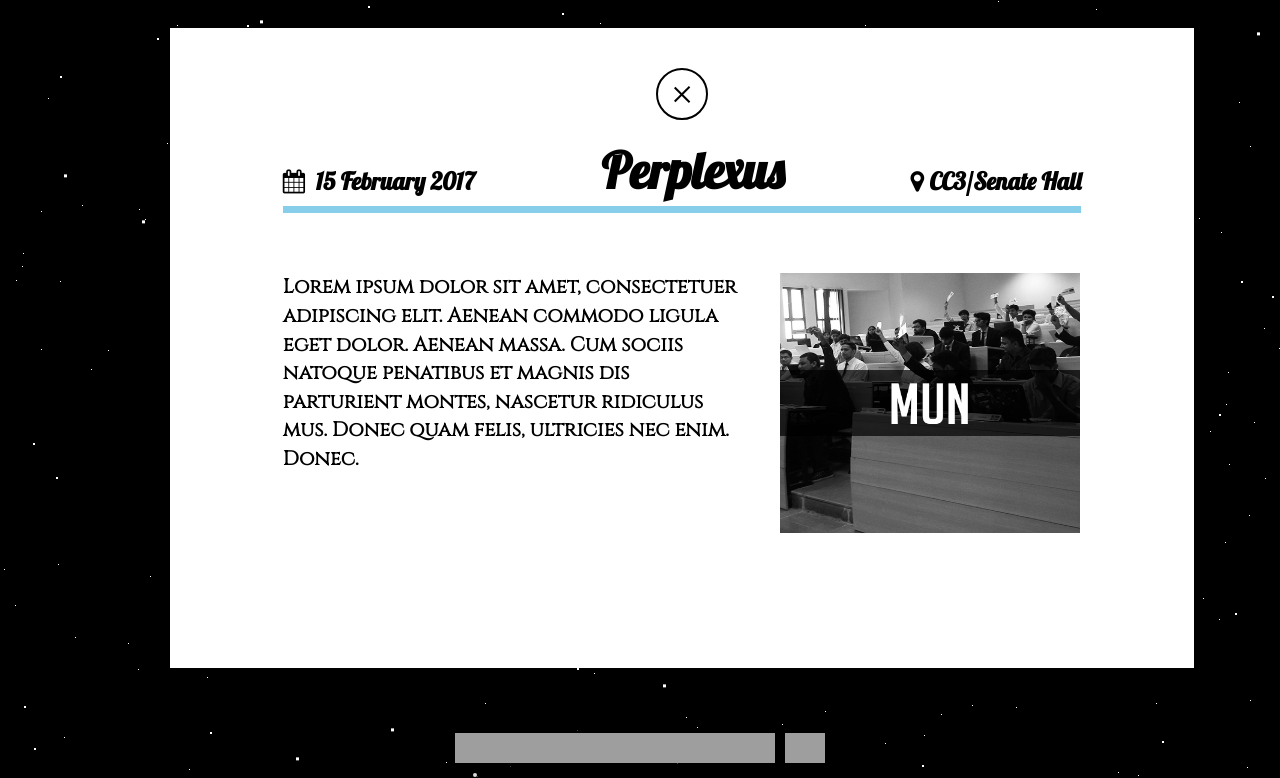
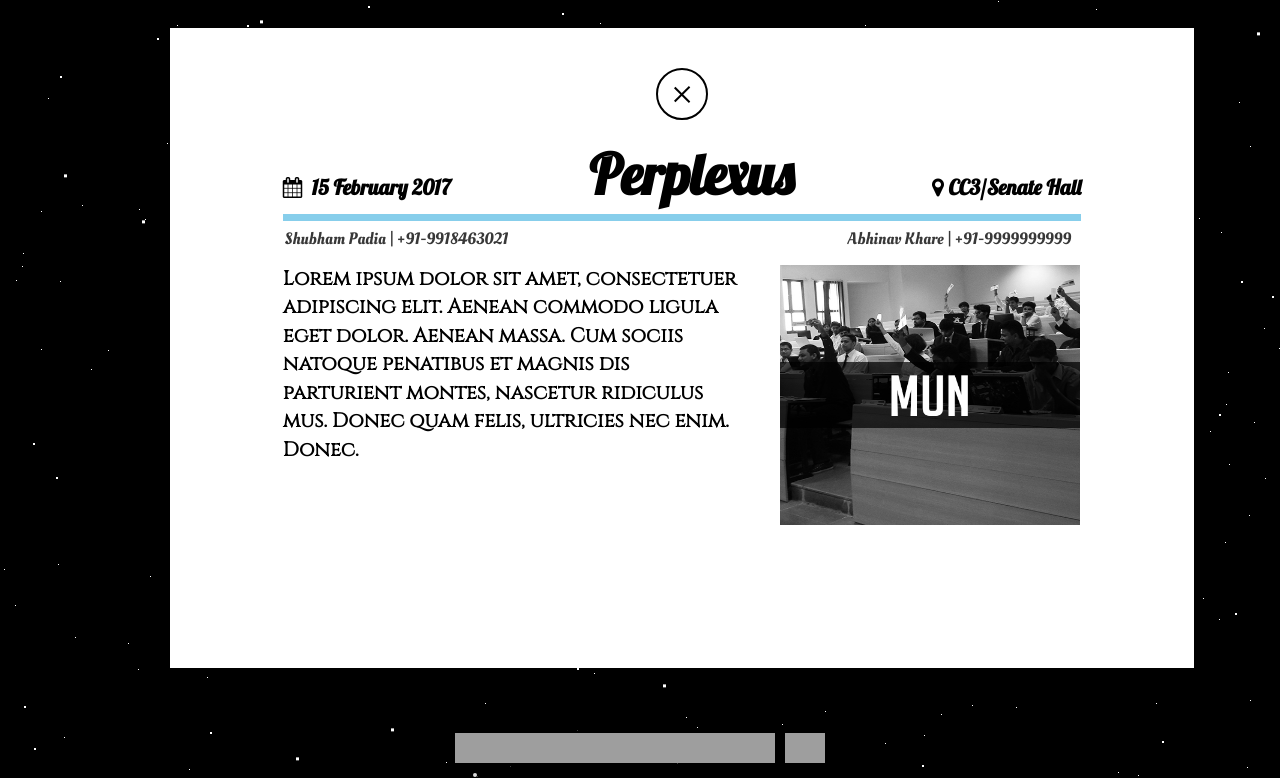
Before and after one commit to CosmicCoder96/aparoksha17, a PHP site: page / in a window 1280 px wide, after a click that opens the changed part. Shown: the part 22-800 px from the top of the page. Run offline with PHP 8.4, Linux system fonts and the light colour scheme; some libraries are stand-ins or nearby versions; grey boxes are pictures that could not be loaded.

Commit message:
nooooooo

```diff
--- a/css/style.css
+++ b/css/style.css
@@ -1835,3 +1835,52 @@ li.system-menu > a {
  /* ========================
   ******* STARS *************
   =========================== */
+
+/*Event Modal*/
+.event-name{
+  font-weight:900;font-size: 4em;
+  color: black;
+}
+
+.event-venue{
+  font-weight:700; font-size: 1.5em; margin-top: 1.8em;
+  color: black;
+}
+
+.event-organiser{
+  font-weight: 500;font-family: 'Oleo Script';
+  color: #353535;
+  font-size: 1.2em;
+}
+
+.flex-event{
+  display: flex;                  /* establish flex container */
+  flex-direction: row;            /* default value; can be omitted */
+  flex-wrap: nowrap;              /* default value; can be omitted */
+  justify-content: space-between;
+}
+
+.event-header{
+  margin-top: 1em;
+  margin-bottom: 0.4em;
+  font-family: 'Lobster';
+  border-bottom: 7px solid SkyBlue;
+}
+
+.event-organiser-header{
+  margin-bottom: 1em;
+}
+
+.event-desc{
+  font-family: Cinzel; font-weight: 600; font-size: 20px;
+  color: black;
+}
+
+.event-image{
+  filter: grayscale(100%);
+}
+
+.event-content{
+  display:none;
+  font-family: 'nevis';
+}
--- a/index.html
+++ b/index.html
@@ -404,33 +404,21 @@
             <div id="modal-container" class="col-sm-12 col-md-12 col-lg-12">
                 <row>
                     <div class="col-sm-1 col-md-1 col-lg-1"></div>
-                <div class="thumb col-sm-10 col-md-10 col-lg-10 " style="display:none;font-family: 'nevis';">
-                    <div class="event-header" style="display: flex;                  /* establish flex container */
-  flex-direction: row;            /* default value; can be omitted */
-  flex-wrap: nowrap;              /* default value; can be omitted */
-  justify-content: space-between;
-  margin-top: 15px;
-  margin-bottom: 5px;
-  border-bottom: 7px solid SkyBlue;
-  font-family: Lobster /*">
-                        <div class="event-venue" style="font-weight:700; font-size:24px; margin-top:29px; color: black"><i class="fa fa-calendar" aria-hidden="true"></i>&nbsp; 15 February 2017</div>
-                        <div class="event-name" style="font-weight:900;font-size: 50px; color: black">Perplexus</div>
-                        <div class="event-venue" style="font-weight:700; font-size:24px; margin-top:29px; color: black"><i class="fa fa-map-marker" aria-hidden="true"></i>&nbsp;CC3/Senate Hall</div>
+                    <div class="event-content thumb col-sm-10 col-md-10 col-lg-10 ">
+                        <div class="flex-event event-header">
+                            <div class="event-venue"><i class="fa fa-calendar" aria-hidden="true"></i>&nbsp; 15 February 2017</div>
+                            <div class="event-name">Perplexus</div>
+                            <div class="event-venue"><i class="fa fa-map-marker" aria-hidden="true"></i>&nbsp;CC3/Senate Hall</div>
                         </div>
                     </div>
                     <div class="col-sm-1 col-md-1 col-lg-1"></div>
                 </row>
                 <row>
                     <div class="col-sm-1 col-md-1 col-lg-1"></div>
-                <div class="thumb col-sm-10 col-md-10 col-lg-10 col-md-offset-1" style="display:none;font-family: 'nevis';">
-                    <div class="event-header" style="display: flex;                  /* establish flex container */
-  flex-direction: row;            /* default value; can be omitted */
-  flex-wrap: nowrap;              /* default value; can be omitted */
-  justify-content: space-between;
-  margin-bottom: 25px;
-  font-family: 'Oleo Script' /*">
-                        <div style="font-weight: 500;font-family: 'Oleo Script'; color: white; font-size:21px">Shubham Padia | +91-9918463021</div>
-                        <div style="font-weight: 500;font-family: 'Oleo Script'; color: white; font-size:21px">Abhinav Khare | +91-9999999999</div>
+                    <div class="thumb col-sm-10 col-md-10 col-lg-10 col-md-offset-1 col-lg-offset-1 col-sm-offset-1" style="display:none;font-family: 'nevis';">
+                        <div class="flex-event event-organiser-header">
+                            <div class="event-organiser">Shubham Padia | +91-9918463021</div>
+                            <div class="event-organiser">Abhinav Khare | +91-9999999999</div>
                             </center>
                         </div>
                     </div>
@@ -438,15 +426,13 @@
                 </row>
                 <row>
                     <div class="col-sm-1 col-md-1 col-lg-1"></div>
-                    <div class="event-desc col-sm-6 col-md-6 col-lg-6 col-md-offset-1" style="font-family: Cinzel; font-weight: 600; font-size: 20px;color: #000000">
+                    <div class="event-desc col-sm-6 col-md-6 col-lg-6 col-md-offset-1 col-lg-offset-1 col-sm-offset-1">
                         <p>Lorem ipsum dolor sit amet, consectetuer adipiscing elit. Aenean commodo ligula eget dolor. Aenean
                             massa. Cum sociis natoque penatibus et magnis dis parturient montes, nascetur ridiculus mus.
-                            Donec quam felis, ultricies nec
-                            enim. Donec.
+                            Donec quam felis, ultricies nec enim. Donec.
                         </p>
                     </div>
-                    <div class="event-image col-sm-4 col-md-4 col-lg-4" style="filter: grayscale(100%);"><img src="images/mun.jpg" width="300" height="260"></div>
-
+                    <div class="event-image col-sm-4 col-md-4 col-lg-4"><img src="images/mun.jpg" width="300" height="260"></div>
             </div>
             </row>
             <!-- <div class="window finder window-closed" id="finder">
```
Lines whose indentation alone changed are shown as unchanged.
